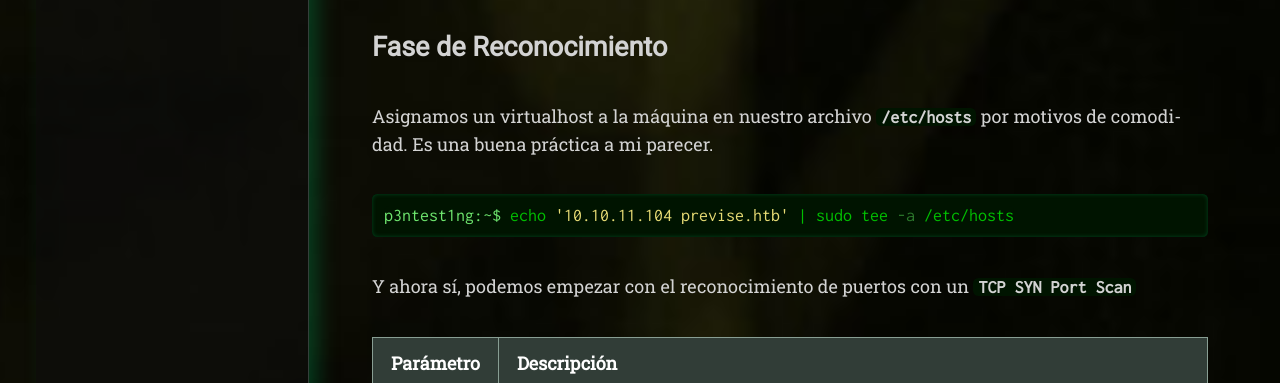
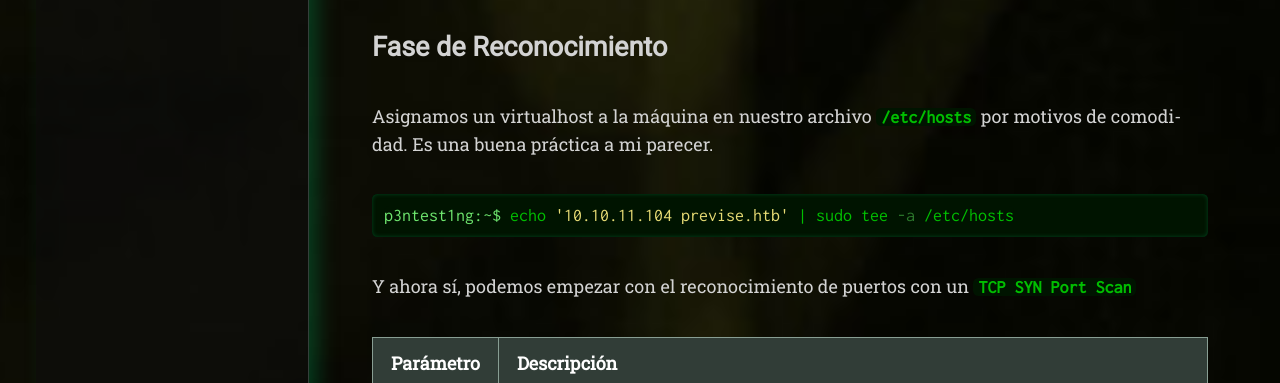
Before and after one commit to WildZarek/wildzarek.github.io, a Jekyll site: the page built from _posts/2022-01-08-previse-htb.md, in a window 1280 px wide. Shown: the part 2265-2648 px from the top of the page. Built offline with Jekyll 4.4.1, drawn with Linux system fonts in a browser that asks for light colours; nearby versions of some CDN libraries; some web fonts are replaced.

Commit message:
Minor changes

```diff
--- a/_sass/hamilton/skin.scss
+++ b/_sass/hamilton/skin.scss
@@ -37,6 +37,7 @@ blockquote {
 pre,
 code {
   background-color: $code-background-color;
+  color: #00be00;
 }
 
 pre {
--- /dev/null
+++ b/assets/css/skin-wildzarek.scss
@@ -0,0 +1,7 @@
+---
+---
+
+@import
+  "hamilton/skins/wildzarek",
+  "hamilton/skin"
+;
```
